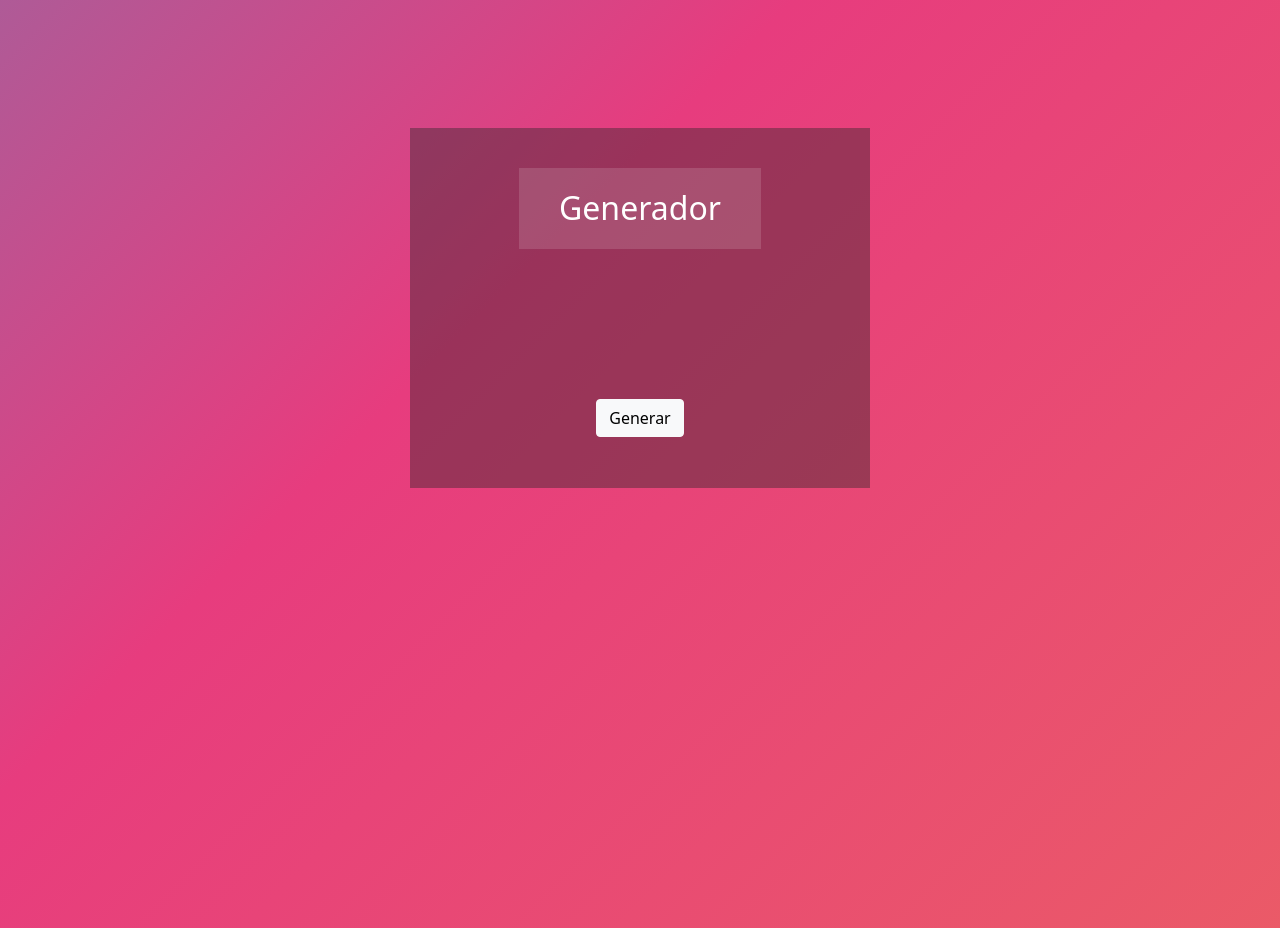
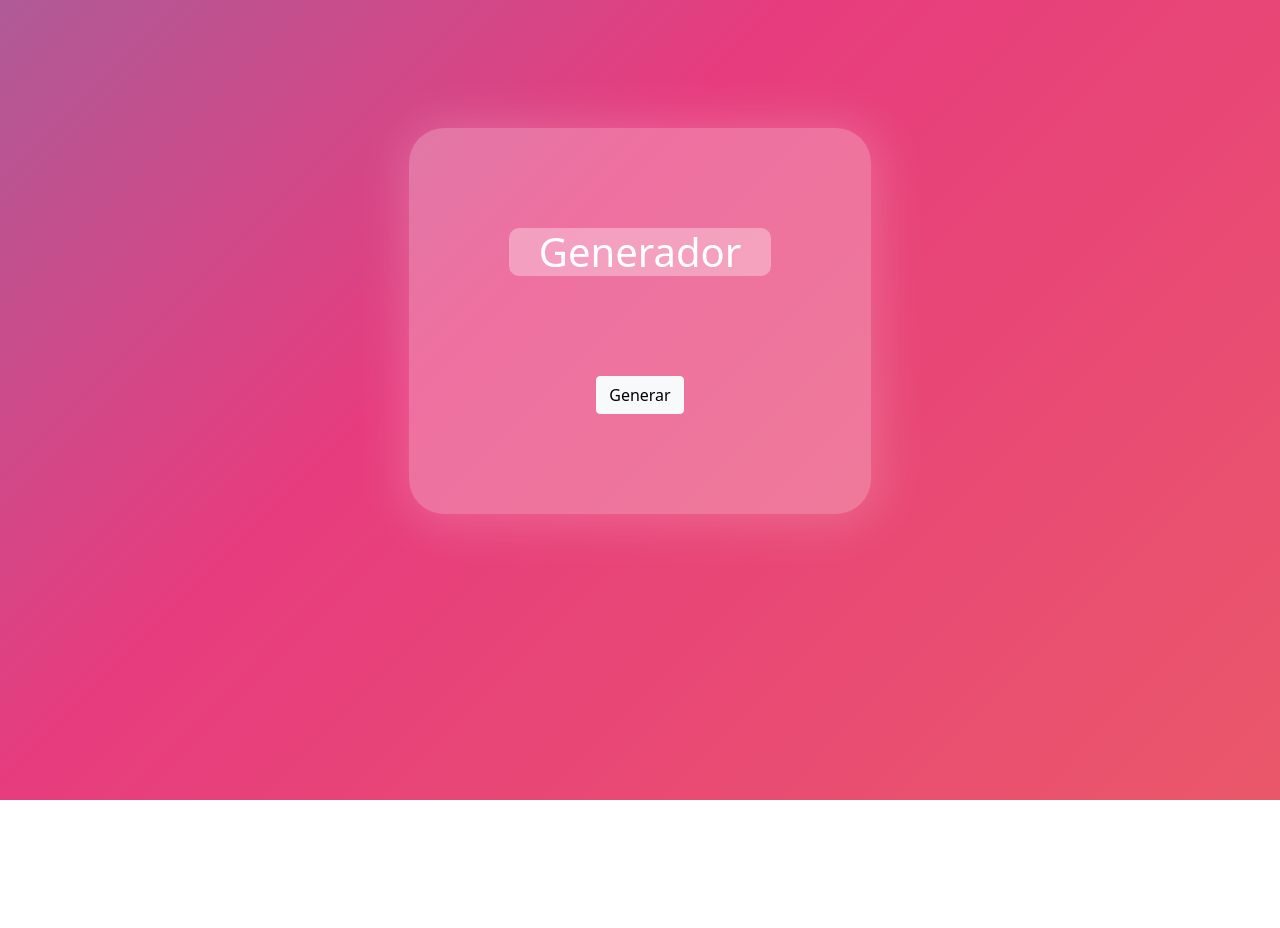
Before and after one commit to MexxaDev/PasswordGenerator, a plain HTML site: page index.html in a window 1280 px wide. After the commit the page ends 800 px from the top, so only its background shows below. Drawn offline with nearby package versions, Linux system fonts and the light colour scheme; files that its build step writes are made by us from their sources.

Commit message:
Add files via upload

```diff
--- a/Css/Style.css
+++ b/Css/Style.css
@@ -1,41 +1,3 @@
-body{
-    background-color: black !important;
-}
-.ContenidoPrincipal{
-    text-align: center;
-    margin-top: 10%;
-
-}
-.Ventana{
-    width: 460px;
-    height: 360px;
-    background-color: #25252565;
-    display: inline-block;
-    text-align: center;
-}
-.Contenedor-Pantalla{
-    display: inline-block;
-    background-color: rgba(255, 255, 255, 0.137);
-    padding-left: 40px;
-    padding-right: 40px;
-    margin-top: 40px;
-}
-.number{
-    display: inline-block;
-}
-#boton{
-    margin-top: 150px;
-}
-.number{
-    color: white;
-}
-h2{
-    margin-top: 30px;
-    color: white;
-}
-
-
-
 html, body {
     width: 100%;
     height:100%;
--- /dev/null
+++ b/Css/style2.css
@@ -0,0 +1,33 @@
+.ContenidoPrincipal{
+    text-align: center;
+    background-color: rgba(255, 255, 255, 0);
+}
+.Ventana{
+    margin-top: 10%;
+    padding: 100px;
+    background-color: #ffffff44;
+    display: inline-block;
+    text-align: center;
+    box-shadow: 1px 2px 50px 5px #ffffff34;
+    -moz-border-radius: 100px;
+    -webkit-border-radius: 35px;
+}
+.Contenedor-Pantalla{
+    background-color: rgba(255, 255, 255, 0.329);
+    padding-left: 30px;
+    padding-right: 30px;
+    -moz-border-radius: 40px;
+    -webkit-border-radius: 10px;
+}
+.Contenedor-Boton{
+    margin-top: 100px;
+}
+
+@media (min-width: 320px) {
+    .number{
+        color: white;
+    }
+    .Ventana{
+
+    }
+}
--- a/index.html
+++ b/index.html
@@ -4,9 +4,10 @@
     <meta charset="UTF-8">
     <meta http-equiv="X-UA-Compatible" content="IE=edge">
     <meta name="viewport" content="width=device-width, initial-scale=1.0">
+    <link rel="stylesheet" href="Css/normalice.css">
     <link rel="stylesheet" href="Css/Style.css">
+    <link rel="stylesheet" href="Css/style2.css">
     <link href="https://cdn.jsdelivr.net/npm/bootstrap@5.0.2/dist/css/bootstrap.min.css" rel="stylesheet" integrity="sha384-EVSTQN3/azprG1Anm3QDgpJLIm9Nao0Yz1ztcQTwFspd3yD65VohhpuuCOmLASjC" crossorigin="anonymous">
-    <link rel="stylesheet" href="normalice.css">
 
     <title>Password_Generator</title>
 </head>
@@ -20,6 +21,7 @@
 
             <div class="Contenedor-Boton">
                 <button id="boton" type="button" class="btn btn-light">Generar</button>
+
             </div>
         </div>
     </div>
```
